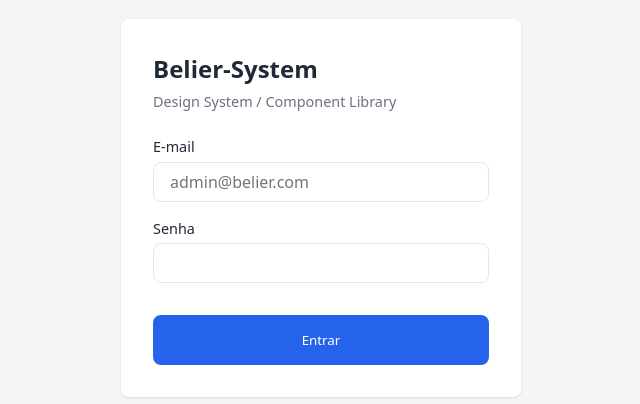
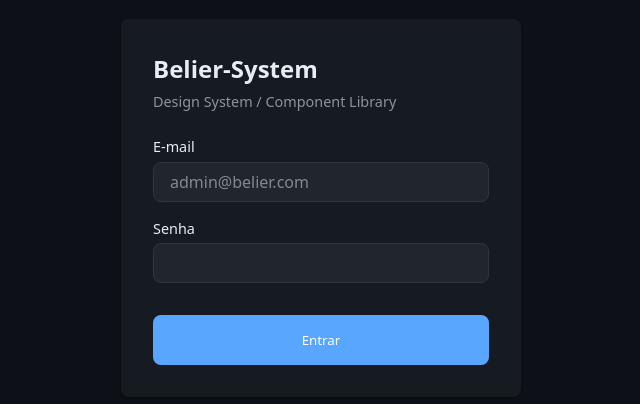
Before and after one commit to Eduarda-Camilo/Belier-System, a React (Vite) app in the folder frontend/: page /login in a window 1280 px wide. Shown: the part 192-596 px from the top of the page, without its empty margins (319-959 px from the left). Built offline with nearby package versions, Linux system fonts and the light colour scheme; no server answers.

Commit message:
darkmode

```diff
--- a/frontend/src/pages/ComponentDetail.css
+++ b/frontend/src/pages/ComponentDetail.css
@@ -14,18 +14,18 @@
 }
 
 .detail-badge-draft {
-  background: #fef3c7;
-  color: #92400e;
+  background: rgba(210, 153, 34, 0.25);
+  color: #d4a534;
 }
 
 .detail-badge-published {
-  background: #d1fae5;
-  color: #065f46;
+  background: rgba(63, 185, 80, 0.2);
+  color: #3fb950;
 }
 
 .detail-badge-archived {
-  background: #e5e7eb;
-  color: #4b5563;
+  background: rgba(139, 148, 158, 0.2);
+  color: #8b949e;
 }
 
 .detail-meta {
@@ -203,11 +203,12 @@
 }
 
 .detail-variations {
-  background: #f9fafb;
+  background: var(--color-surface-elevated);
   padding: var(--spacing-md);
   border-radius: var(--radius);
   overflow-x: auto;
   font-size: 0.85rem;
+  border: 1px solid var(--color-border);
 }
 
 .detail-empty {
--- a/frontend/src/pages/ComponentList.css
+++ b/frontend/src/pages/ComponentList.css
@@ -77,18 +77,18 @@
 }
 
 .card-badge-draft {
-  background: #fef3c7;
-  color: #92400e;
+  background: rgba(210, 153, 34, 0.25);
+  color: #d4a534;
 }
 
 .card-badge-published {
-  background: #d1fae5;
-  color: #065f46;
+  background: rgba(63, 185, 80, 0.2);
+  color: #3fb950;
 }
 
 .card-badge-archived {
-  background: #e5e7eb;
-  color: #4b5563;
+  background: rgba(139, 148, 158, 0.2);
+  color: #8b949e;
 }
 
 .card-meta {
@@ -113,8 +113,9 @@
 
 .page-error {
   padding: var(--spacing-md);
-  background: #fef2f2;
+  background: rgba(248, 81, 73, 0.15);
   color: var(--color-error);
+  border: 1px solid var(--color-error);
   border-radius: var(--radius);
   margin-bottom: var(--spacing-md);
 }
--- a/frontend/src/pages/Login.css
+++ b/frontend/src/pages/Login.css
@@ -40,6 +40,8 @@
   padding: var(--spacing-sm) var(--spacing-md);
   border: 1px solid var(--color-border);
   border-radius: var(--radius);
+  background: var(--color-input-bg);
+  color: var(--color-input-text);
 }
 
 .login-form input:focus {
@@ -50,8 +52,9 @@
 .login-error {
   margin-bottom: var(--spacing-md);
   padding: var(--spacing-sm) var(--spacing-md);
-  background: #fef2f2;
+  background: rgba(248, 81, 73, 0.15);
   color: var(--color-error);
+  border: 1px solid var(--color-error);
   border-radius: var(--radius);
   font-size: 0.9rem;
 }
--- a/frontend/src/pages/UserList.css
+++ b/frontend/src/pages/UserList.css
@@ -51,5 +51,5 @@
 }
 
 .user-table tbody tr:hover {
-  background: #fafafa;
+  background: var(--color-surface-elevated);
 }
--- a/frontend/src/styles/global.css
+++ b/frontend/src/styles/global.css
@@ -34,6 +34,15 @@ button {
 input, select, textarea {
   font-family: inherit;
   font-size: 1rem;
+  background: var(--color-input-bg);
+  color: var(--color-input-text);
+  border-color: var(--color-border);
+}
+
+input::placeholder,
+textarea::placeholder {
+  color: var(--color-text-muted);
+  opacity: 0.9;
 }
 
 .card {
--- a/frontend/src/styles/theme.css
+++ b/frontend/src/styles/theme.css
@@ -1,21 +1,23 @@
 /**
- * Tema MVP — variáveis centralizadas.
- * Quando tiver o layout no Figma, altere aqui (ou substitua este arquivo).
+ * Tema dark — variáveis centralizadas (modo escuro por padrão).
  */
 :root {
-  --color-bg: #f5f5f5;
-  --color-surface: #ffffff;
-  --color-primary: #2563eb;
-  --color-primary-hover: #1d4ed8;
-  --color-text: #1f2937;
-  --color-text-muted: #6b7280;
-  --color-border: #e5e7eb;
-  --color-error: #dc2626;
-  --color-success: #16a34a;
+  --color-bg: #0d1117;
+  --color-surface: #161b22;
+  --color-surface-elevated: #21262d;
+  --color-primary: #58a6ff;
+  --color-primary-hover: #79b8ff;
+  --color-text: #e6edf3;
+  --color-text-muted: #8b949e;
+  --color-border: #30363d;
+  --color-error: #f85149;
+  --color-success: #3fb950;
+  --color-input-bg: #21262d;
+  --color-input-text: #e6edf3;
 
   --font-sans: system-ui, -apple-system, sans-serif;
   --radius: 8px;
-  --shadow: 0 1px 3px rgba(0, 0, 0, 0.1);
+  --shadow: 0 1px 3px rgba(0, 0, 0, 0.3);
   --spacing-xs: 4px;
   --spacing-sm: 8px;
   --spacing-md: 16px;
```
